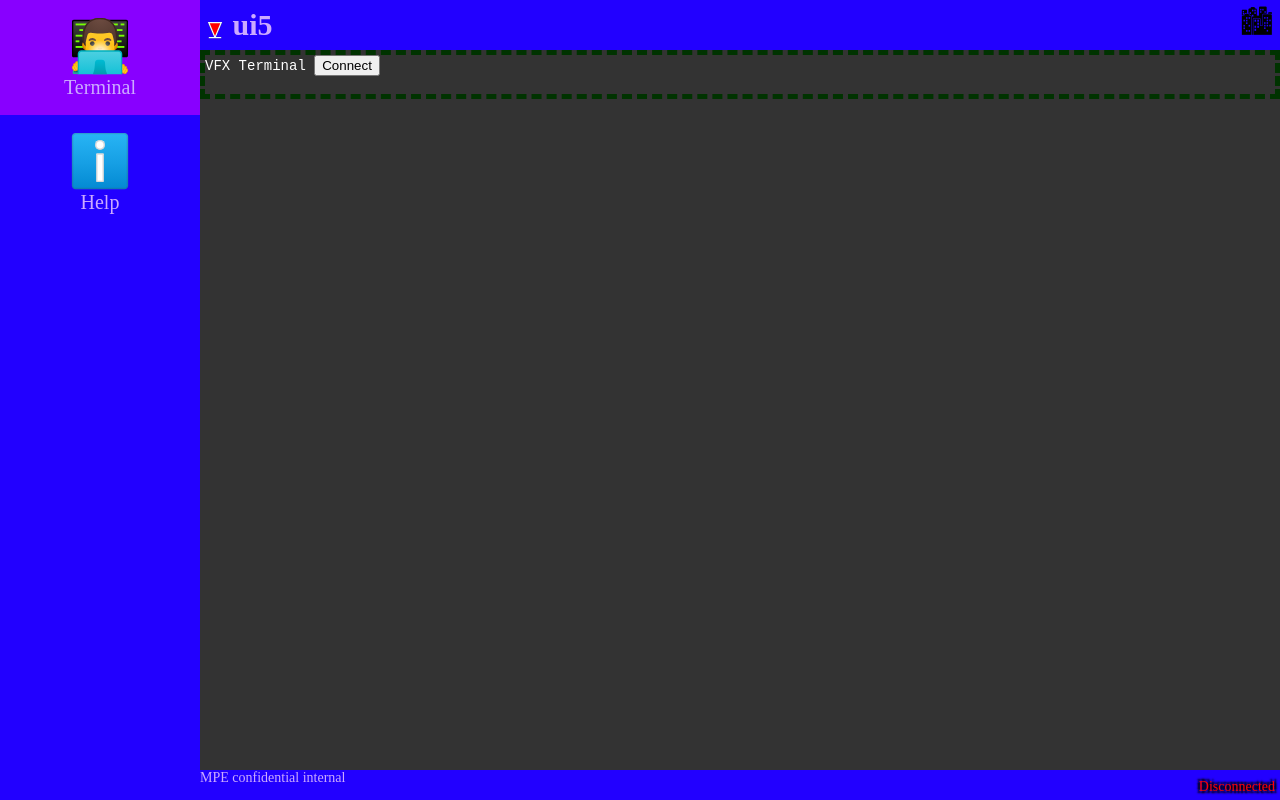
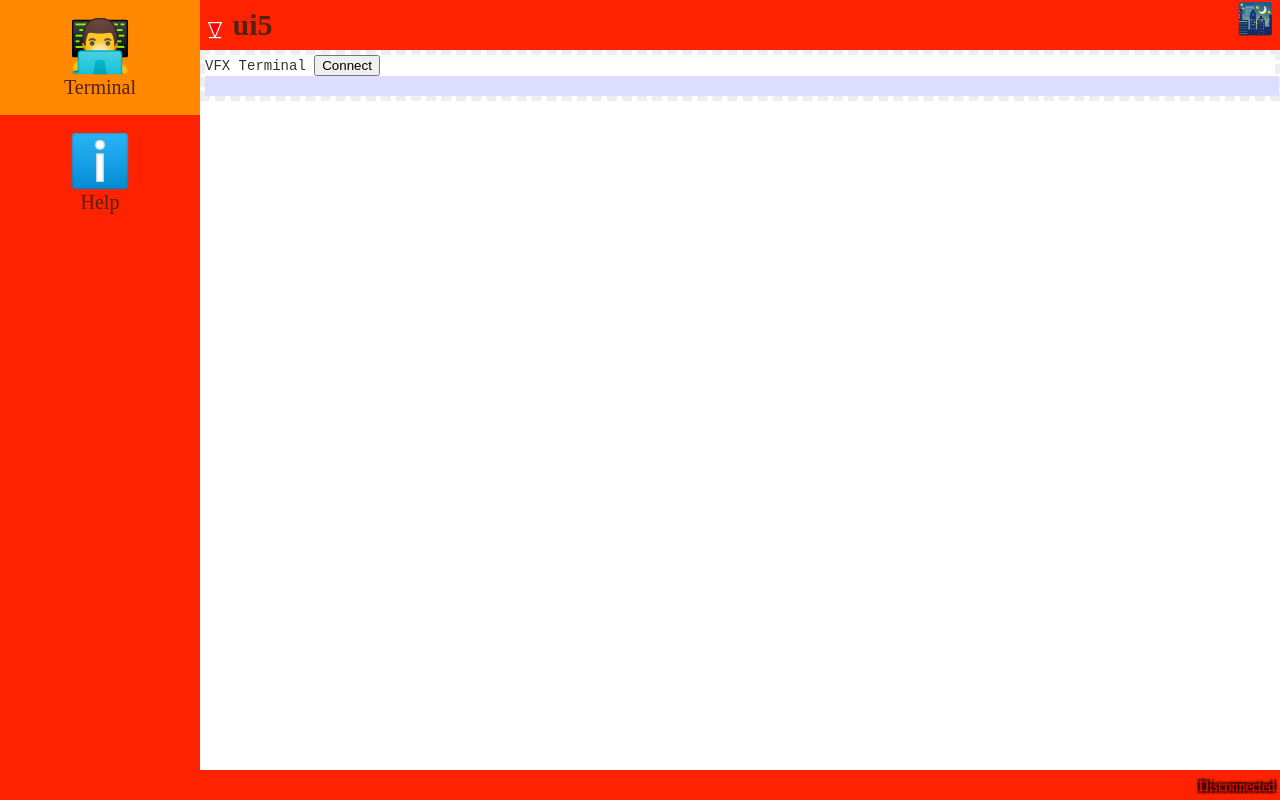
Before and after one commit to vfx-forth/ui5-demo, a plain HTML site: page index.html in a window 1280 px wide. Drawn offline with Linux system fonts and the light colour scheme.

Commit message:
vfx-terminal styled over custom-properties; reconnecting re-enabled

```diff
--- a/index.html
+++ b/index.html
@@ -8,7 +8,7 @@
         <link rel="stylesheet" type="text/css" href="ui5.css"/>
         <title>ui5</title>
     </head>
-    <body class="theme-night">
+    <body class="theme-day">
         <!-- main scaffolding -->
         <header>
             <button name="night-mode" title="toggle night mode">
@@ -44,7 +44,6 @@
             </section>
         </main>
         <footer>
-            MPE confidential internal
             <div class="vfx-connected-label"></div>
         </footer>
         <!-- we are using ES6, just load the main module, do all else in there -->
--- a/js/vfx-connector.js
+++ b/js/vfx-connector.js
@@ -32,15 +32,12 @@ function connect() {
         ws = new WebSocket( url, ["ui5"] );
     } catch( err ) {
         console.log( "Websocket open-error, attempting reconnect...", err );
-        //return window.setTimeout( connect, 5000 );
+        return window.setTimeout( connect, 5000 );
     }
     ws.onopen = () => {
         connected = true;
         onOpen();
         window.ws = ws;
-        //window.setTimeout( () => {
-        //    ws.send("1 2 + .\r\n");
-        //}, 2000 );
     };
     ws.onmessage = onMessage;
     ws.onclose = function() {
@@ -49,7 +46,7 @@ function connect() {
             onClose();
             connected = false;
         }
-        //window.setTimeout( connect, 5000 );
+        window.setTimeout( connect, 500 );
     }
 }
 
--- a/js/vfx-terminal.js
+++ b/js/vfx-terminal.js
@@ -8,25 +8,25 @@ template.innerHTML = `
             font-family: monospace;
             font-size: 14px;
         }
-        .asd {
-            border: 5px dashed #030;
+        .terminalWrapper {
+            border: 5px dashed var( --border-color, #A00 );
         }
-        .asd .input {
-            color: #0FF;
+        .terminalWrapper .input {
+            color: var( --input-color, #FFF );
         }
         input[name="source"] {
             /* todo: take styles from global stylsheet, access custom properties? */
             font-family: monospace;
-            font-size: 14px;
+            font-size: 16px;
 
-            color: #AFF;
-            background-color: transparent;
+            color: var( --input-color, #FFF );
+            background-color: var( --input-background, transparent );
             border: none;
             display: block;
             width: 100%;
         }
     </style>
-    <div class="asd">
+    <div class="terminalWrapper">
         VFX Terminal
         <button>Connect</button>
         <input name="source" type="text" autofocus/>
@@ -47,7 +47,7 @@ class VfxTerminal extends HTMLElement {
         });
         //shadow.querySelector("button").remove()
 
-        this.textContainer = shadow.querySelector("div.asd");
+        this.textContainer = shadow.querySelector("div.terminalWrapper");
         this.source = shadow.querySelector("input[name='source']");
 
         this.source.addEventListener("keyup", evt => {
--- a/ui5.css
+++ b/ui5.css
@@ -193,6 +193,14 @@ body.theme-night header button[name="night-mode"] span.day   { display: inline;
 
 main vfx-terminal {
     /* border: 3px solid red */
+    --input-color: #00F;
+    --input-background: #DDF;
+    --border-color: #EEE;
+}
+body.theme-night main vfx-terminal {
+    --input-color: #AFF;
+    --input-background: #558;
+    --border-color: #333;
 }
 
 footer .vfx-connected-label::before {
```
